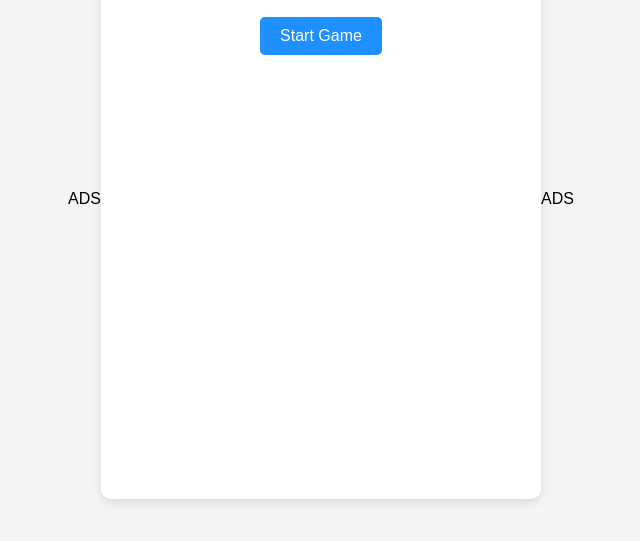
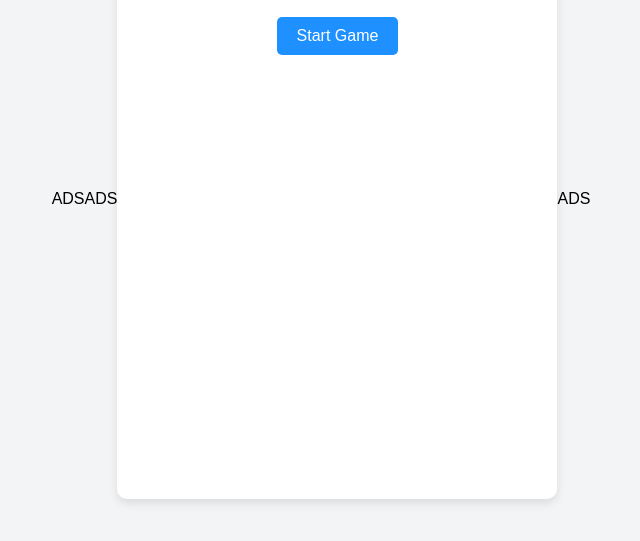
Before and after one commit to devoumes01/webgame, a plain HTML site: page index.html in a window 1280 px wide. Shown: the part 201-742 px from the top of the page, without its empty margins (319-959 px from the left). Drawn offline with Linux system fonts and the light colour scheme.

Commit message:
Update index.html

```diff
--- a/index.html
+++ b/index.html
@@ -8,6 +8,8 @@
   <link rel="stylesheet" href="styles.css">
   <p>ADS</p>
 </head>
+    <p>ADS</p>
+
 <body>
   <div id="game-container">
     <h1>Click the Target!</h1>
```
